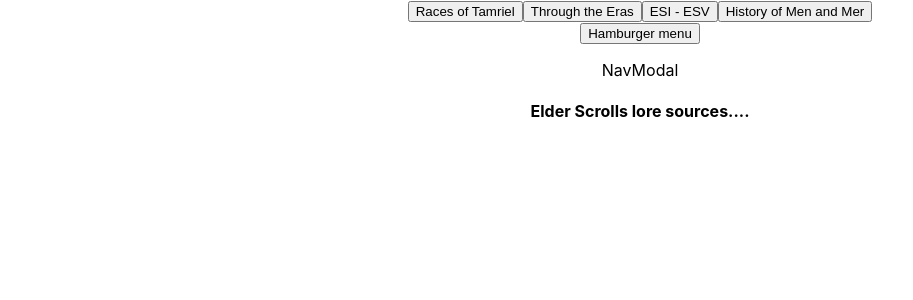
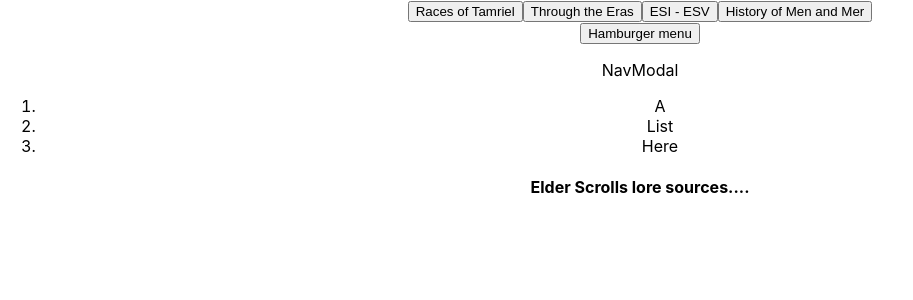
Before and after one commit to jesse-maretz/lorkhans-library, a React (Create React App) app: page / in a window 1280 px wide. Shown: the top 300 px of the page, without its empty margins (0-913 px from the left). Built offline with nearby package versions, Linux system fonts and the light colour scheme.

Commit message:
adding navModal list

```diff
--- a/src/components/NavModal.js
+++ b/src/components/NavModal.js
@@ -1,5 +1,5 @@
 import React from 'react';
-
+import '../style/navModal.css'
 const NavModal = () => {
 
     return (
@@ -7,6 +7,13 @@
             <button id="navModalButton">Hamburger menu</button>
             <div>
                 <p>NavModal</p>
+                <div id="listDiv">
+                    <ol>
+                        <li>A</li>
+                        <li>List</li>
+                        <li>Here</li>
+                    </ol>
+                </div>
             </div>
         </div>
     )
--- /dev/null
+++ b/src/style/navModal.css
@@ -0,0 +1,3 @@
+listDiv {
+    border: 5px;
+}
```
